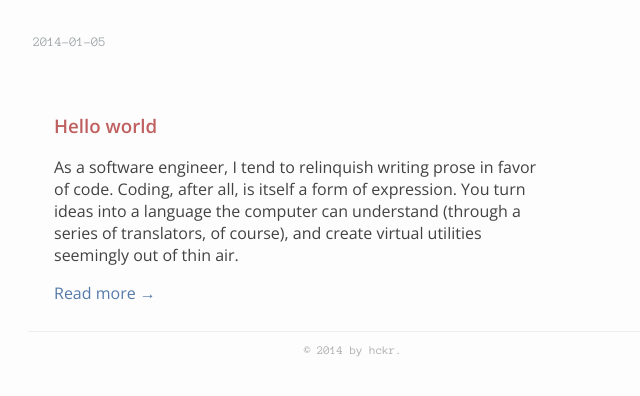
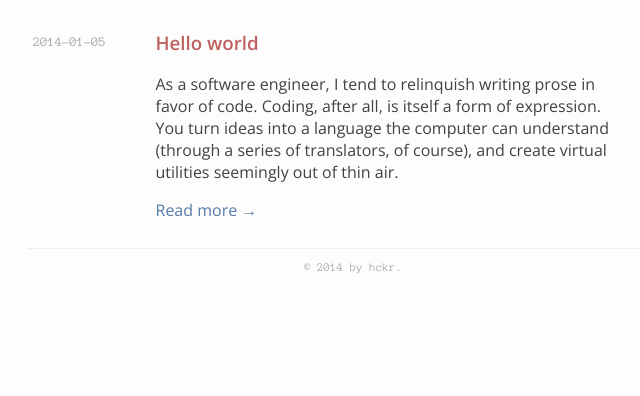
Before and after one commit to bitjockey42/astrohckr.github.io, a Jekyll site: the page built from index.md, in a window 1280 px wide. Shown: the top 396 px of the page, without its empty margins (287-927 px from the left). Built offline with Jekyll 4.4.1, drawn with Linux system fonts in a browser that asks for light colours; Markdown is read by kramdown in place of the engine named in the settings.

Commit message:
Weird behavior...

```diff
--- a/assets/stylesheets/layout.css
+++ b/assets/stylesheets/layout.css
@@ -4,7 +4,6 @@
 }
 
 .row {
-    display: block;
     clear: both;
 }
 
@@ -14,7 +13,7 @@
 }
 
 .col-2 {
-    width: 85%;
+    width: 80%;
     display: inline-block;
 }
 
```
